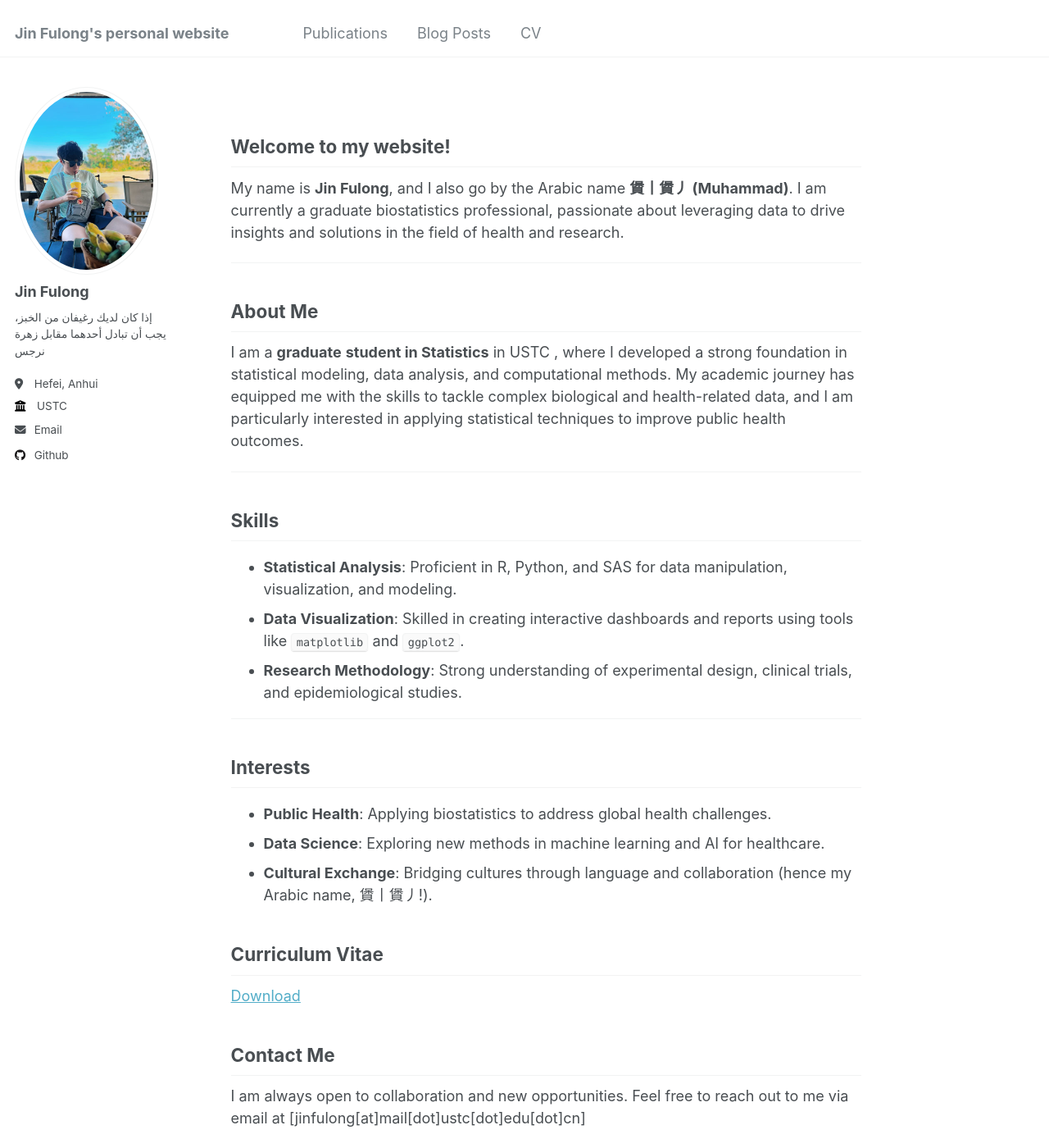
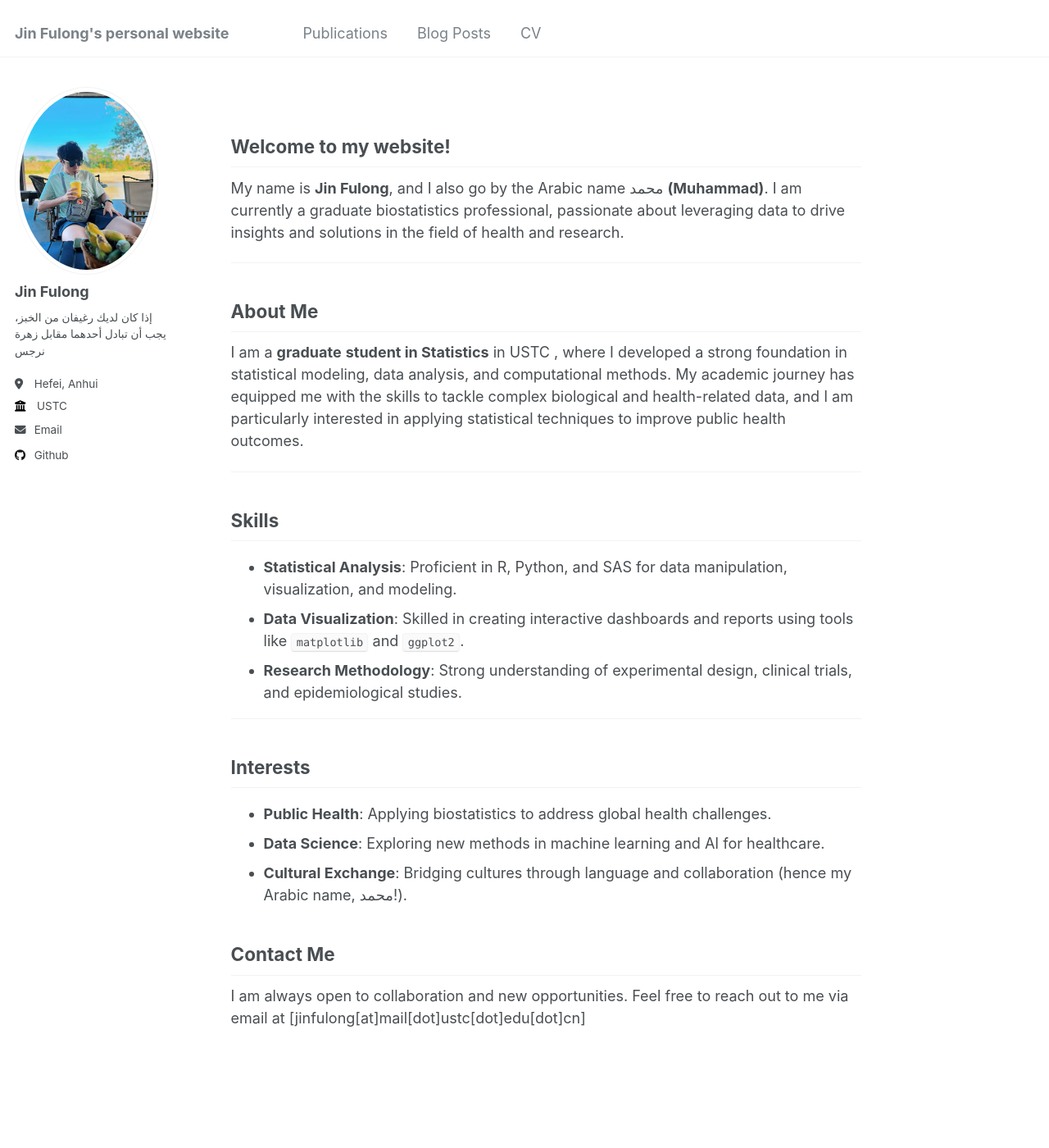
Before and after one commit to EQUIWDH/EQUIWDH.github.io, a Jekyll site: the page built from _pages/about.md, in a window 1280 px wide and 1400 px high. Shown: the whole window at 82% size. Built offline with Jekyll 4.4.1, drawn with Linux system fonts in a browser that asks for light colours.

Commit message:
some adaptation

```diff
--- a/_pages/about.md
+++ b/_pages/about.md
@@ -8,7 +8,7 @@ redirect_from:
 ---
 ## Welcome to my website!
 
-My name is **Jin Fulong**, and I also go by the Arabic name **賲丨賲丿 (Muhammad)**. I am currently a graduate biostatistics professional, passionate about leveraging data to drive insights and solutions in the field of health and research.
+My name is **Jin Fulong**, and I also go by the Arabic name محمد **(Muhammad)**. I am currently a graduate biostatistics professional, passionate about leveraging data to drive insights and solutions in the field of health and research.
 
 ---
 
@@ -30,11 +30,7 @@ I am a **graduate** **student in Statistics** in USTC , where I developed a stro
 
 - **Public Health**: Applying biostatistics to address global health challenges.
 - **Data Science**: Exploring new methods in machine learning and AI for healthcare.
-- **Cultural Exchange**: Bridging cultures through language and collaboration (hence my Arabic name, 賲丨賲丿!).
-
-## Curriculum Vitae
-
-[Download](../files/JIN FULONG CV.pdf)
+- **Cultural Exchange**: Bridging cultures through language and collaboration (hence my Arabic name, محمد!).
 
 ## Contact Me
 
```
Also changed, not shown: _publications/2026-04-20-spliced-iterative-variable-selection-for-time-varying-coefficient-cox-models.md (+2 -4 lines).
